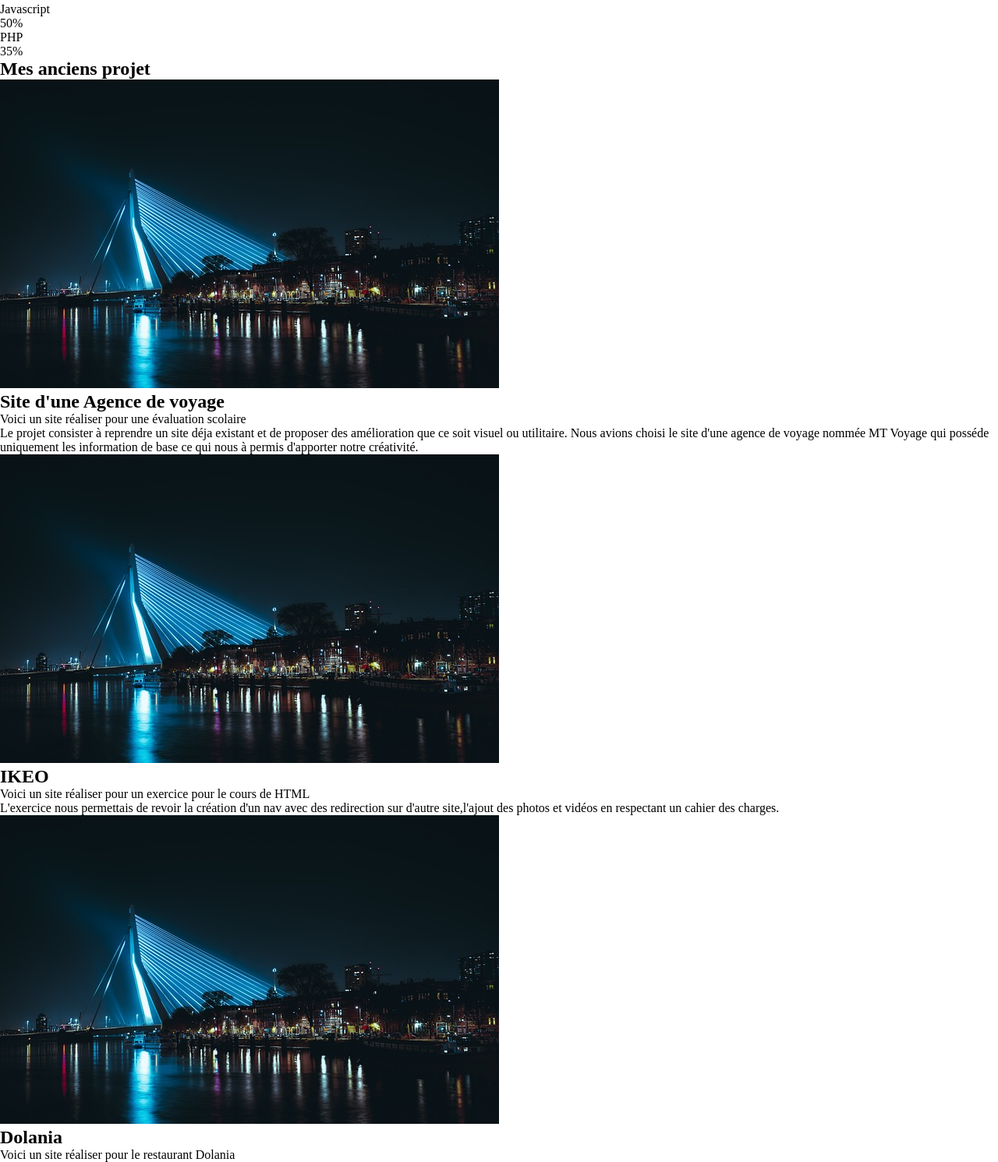
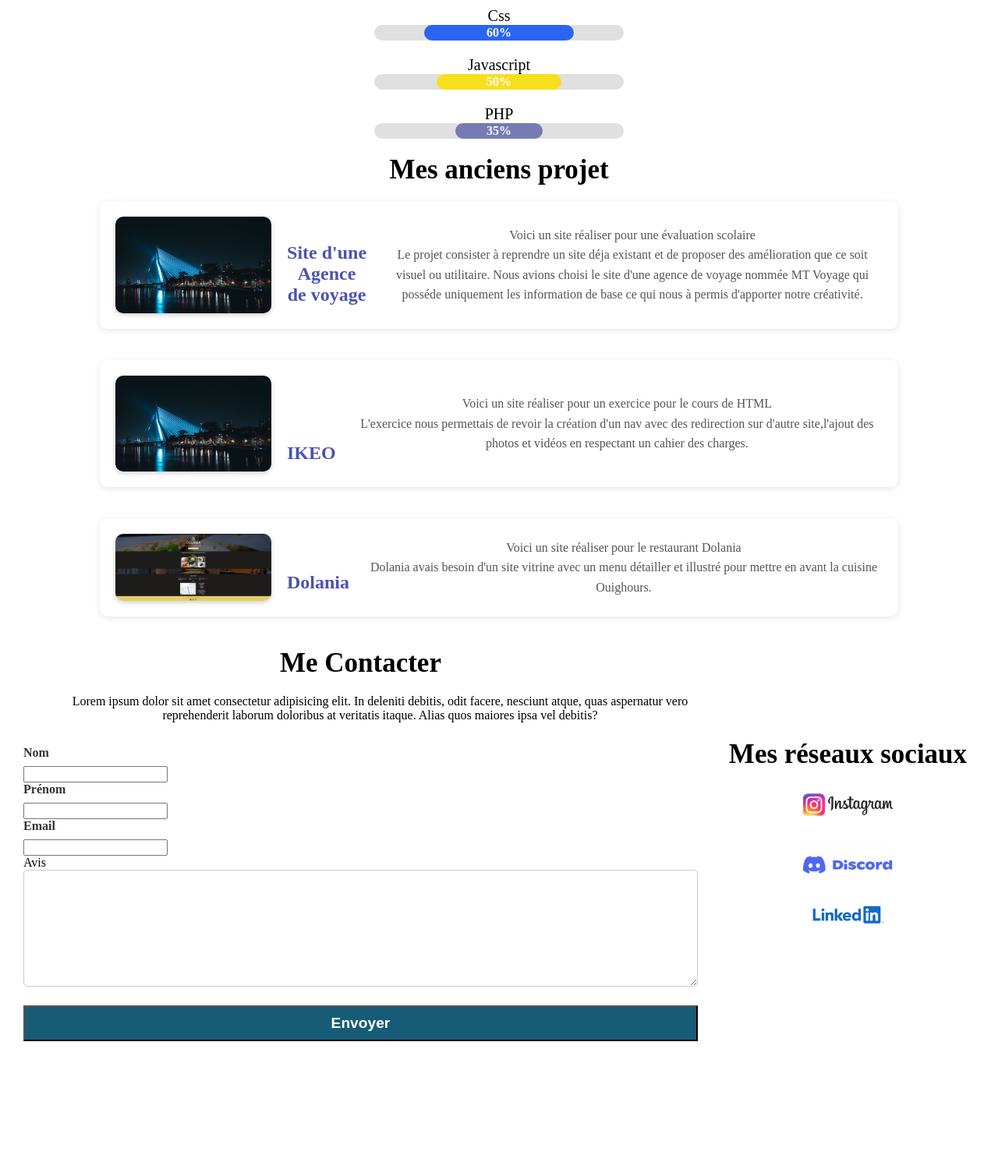
Before and after one commit to RoufeinaB/Portfolio---HTML-CSS, a plain HTML site: page index.html in a window 1280 px wide. Shown: the part 1122-2613 px from the top of the page at 78% size. After the commit the page ends 2458 px from the top, so only its background shows below. Drawn offline with nearby package versions, Linux system fonts and the light colour scheme.

Commit message:
J'ai fini le projet + modif css

```diff
--- a/css/style.css
+++ b/css/style.css
@@ -7,13 +7,12 @@
 header{
     display: flex;
     justify-content: space-between;
-    background-color: #f2e3bc;
 }
 nav{
-    background-color: #F2E3BC;
+    background-color: #b7bebb6b;
     position: fixed;
     border-radius: 25px;
-    right: 20px;
+    right: 10px;
     margin-top: 5%;
 }
 nav ul{
@@ -22,16 +21,15 @@ nav ul{
     padding-bottom: 10px;
 }
 nav li {
-    line-height: 70px;
+    line-height: 60px;
     list-style: none;
     margin: 5px;
     text-align: center;
     text-decoration:overline 3px;
     text-transform:uppercase;
-    text-decoration-color: #A7754D;
+    text-decoration-color: #8599db;
 }
 nav li a {
-    color: #C19875;
     font-family: "Oswald", sans-serif;
 }
 nav li a {
@@ -51,3 +49,135 @@ header img {
 header.droite {
     position: fixed;
 }
+h2 {
+    font-size: 35px;
+    text-align: center;
+    margin-bottom: 20px;
+}
+#langue img {
+    width: 15%;
+}
+#competence p{
+    font-size: 20px;
+    text-align: center;
+}
+.barre {
+    width: 25%;
+    height: 20px;
+    background-color: #e0e0e0;
+    border-radius: 10px;
+    overflow: hidden;
+    margin-bottom: 20px;
+    position: relative;
+}
+.barre div {
+    height: 100%;
+    border-radius: 10px;
+    text-align: center;
+    line-height: 20px;
+    color: white;
+    font-weight: bold;
+}
+
+#choix\ html {
+    width: 80%;
+    background-color: #f16529;
+}
+
+#choix\ css {
+    width: 60%;
+    background-color: #2965f1;
+}
+
+#choix\ Javascript {
+    width: 50%;
+    background-color: #f7df1e;
+}
+
+#choix\ php {
+    width: 35%;
+    background-color: #777bb3;
+}
+
+#projets {
+    width: 80%;
+    margin: 0 auto;
+    text-align: center;
+}
+.projet {
+    display: flex;
+    align-items: flex-start;
+    gap: 20px;
+    margin-bottom: 40px;
+    background-color: white;
+    padding: 20px;
+    border-radius: 10px;
+    box-shadow: 0 2px 8px rgba(0, 0, 0, 0.1);
+}
+
+.projet img {
+    width: 200px;
+    height: auto;
+    border-radius: 10px;
+    object-fit: cover;
+    box-shadow: 0 2px 6px rgba(0, 0, 0, 0.2);
+}
+
+.projet h3 {
+    font-size: 1.5em;
+    color: #4c53af;
+    margin-bottom: 10px;
+    text-align: center;
+}
+
+.projet p {
+    font-size: 1em;
+    line-height: 1.6;
+    color: #555;
+}
+footer{
+    display: flex;
+    justify-content: space-between;
+}
+#formulaire {
+    display: block;
+    margin-left: 30px;
+}
+#formulaire p {
+    margin-left: 50px;
+    text-align: center;
+    margin-bottom: 30px;
+}
+#reseaux img{
+    display: flex;
+    width: 30%;
+    margin-bottom: 25px;
+}
+form label {
+    display: block;
+    margin-bottom: 8px;
+    font-weight: bold;
+    color: #333;
+}
+form textarea {
+    width: 100%;
+    padding: 10px;
+    margin-bottom: 20px;
+    border: 1px solid #ccc;
+    border-radius: 5px;
+    font-size: 1em;
+    color: #333;
+    box-sizing: border-box;
+}
+form textarea {
+    resize: vertical;
+    height: 150px;
+}
+form input[type="submit"] {
+    width: 100%;
+    padding: 10px 20px;
+    font-size: 1.2em;
+    font-weight: bold;
+    color: white;
+    background-color: #175c77;
+}
--- a/index.html
+++ b/index.html
@@ -20,11 +20,11 @@
                 </ul>
             </nav>
 
-            <img src="images/eme.png" alt="Photo d'un avatar">
+            <img id=header src="images/pp.png" alt="Photo d'un avatar">
 
             <div id="droite">
                 <h1> Roufeina Bali </h1>
-                <p> Etudiante en Développement Web et Application à l'Efrei </p>
+                <p> Etudiante en Développement Web et Application à l'Efrei</p>
             </div>
         </header>
         <main>
@@ -37,13 +37,8 @@
                 <img src="images/Espagnol.png" alt="Drapeau de l'Espagne">
                 <img src="images/Anglais.png" alt="Drapeau de l'angleterre">
             </section>
-            <section id="information">
-                <P>
-                    Lorem ipsum dolor sit amet consectetur adipisicing elit. Distinctio, sunt tenetur. Architecto voluptas nihil delectus totam qui quasi quam, cupiditate labore mollitia? Hic et excepturi reprehenderit ad, commodi ab. Commodi?
-                </P>
-                <!-- Modifier le lorem en vrai texte -->
-            </section>
             <section id="competence">
+
                 <h2>Mes compétence</h2>
 
                 <p>HTML</p>
@@ -65,28 +60,32 @@
                 <div class="barre">
                     <div id="choix php">35%</div>
                 </div>
+
             </section>
-            <section id="projet">
-                <h1>Mes anciens projet</h1>
-                <div id="projet_1">
-                    <img src="images/bridge.jpg" alt="Screen d'un site web ">
-                    <h2>Site d'une Agence de voyage</h2>
+
+            <section id="projets">
+
+                <h2>Mes anciens projet</h2>
+
+                <div class="projet">
+                    <img src="images/bridge.jpg" alt="Screen d'un site web (j'ai pas retrouver la bonne image) ">
+                    <h3>Site d'une Agence de voyage</h3>
                     <p>
                         Voici un site réaliser pour une évaluation scolaire <br>
                         Le projet consister à reprendre un site déja existant et de proposer des amélioration que ce soit visuel ou utilitaire. Nous avions choisi le site d'une agence de voyage nommée MT Voyage qui posséde uniquement les information de base ce qui nous à permis d'apporter notre créativité.
                     </p>
                 </div>
-                <div id="projet_2">
-                    <img src="images/bridge.jpg" alt="Screen d'un site web ">
-                    <h2>IKEO</h2>
+                <div class="projet">
+                    <img src="images/bridge.jpg" alt="Screen d'un site web(j'ai pas retrouver la bonne image) ">
+                    <h3>IKEO</h3>
                     <p>
                         Voici un site réaliser pour un exercice pour le cours de HTML <br>
                         L'exercice nous permettais de revoir la création d'un nav avec des redirection sur d'autre site,l'ajout des photos et vidéos en respectant un cahier des charges.
                     </p>
                 </div>
-                <div id="projet_3">
-                    <img src="images/bridge.jpg" alt="Screen d'un site web ">
-                    <h2>Dolania</h2>
+                <div class="projet">
+                    <img src="images/Dolania.png" alt="Screen du site web Dolania ">
+                    <h3>Dolania</h3>
                     <p>
                         Voici un site réaliser pour le restaurant Dolania <br>
                         Dolania avais besoin d'un site vitrine avec un menu détailler et illustré pour mettre en avant la cuisine Ouighours.
@@ -116,22 +115,23 @@
                     <input type="email" name="email" id="email" maxlength="200" required>
                     <br>
 
+                    Avis
+
                     <textarea name="avis" id="avis" maxlength="1000" cols="70" rows="10"></textarea>
 
                     <input type="submit" value="Envoyer">
                 </form>
             </div>
-            <!-- Mettres les logos de liens -->
             <div id="reseaux">
                 <h2> Mes réseaux sociaux </h2>
                 <a href="https://www.instagram.com" target="_blank">
-                    <img src="images/LOGO_EFREI-WEB_noir.png" alt="Instagram">
+                    <img src="images/insta.png" alt="Instagram">
                 </a>
                 <a href="https://www.discord.com" target="_blank">
-                    <img src="images/LOGO_EFREI-WEB_noir.png" alt="Discord">
+                    <img src="images/discord.png" alt="Discord">
                 </a>
                 <a href="https://www.linkedin.com" target="_blank">
-                    <img src="images/LOGO_EFREI-WEB_noir.png" alt="Linkedin">
+                    <img src="images/lk.png" alt="Linkedin">
                 </a>
             </div>
         </footer>
```
Also changed, not shown: images/Dolania.png (added), images/discord.png (added), images/insta.png (added), images/lk.png (added), images/pp.png (added).
